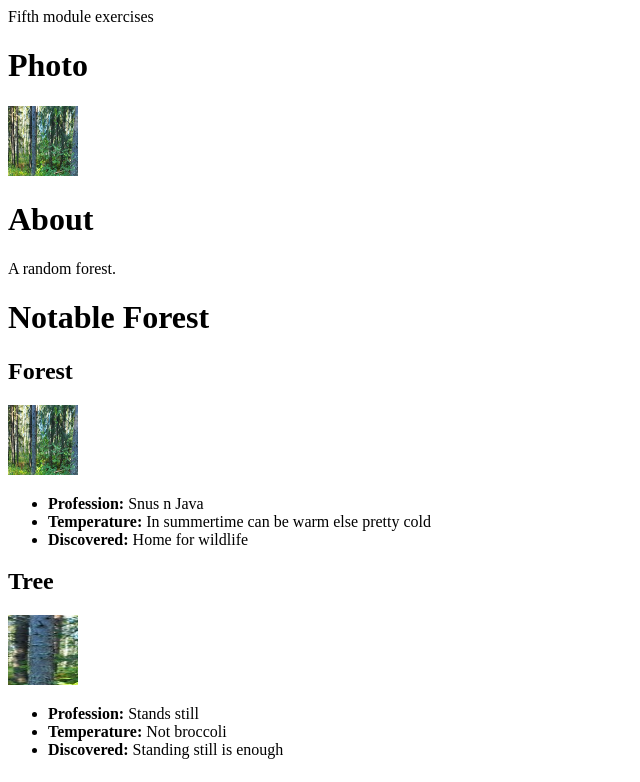
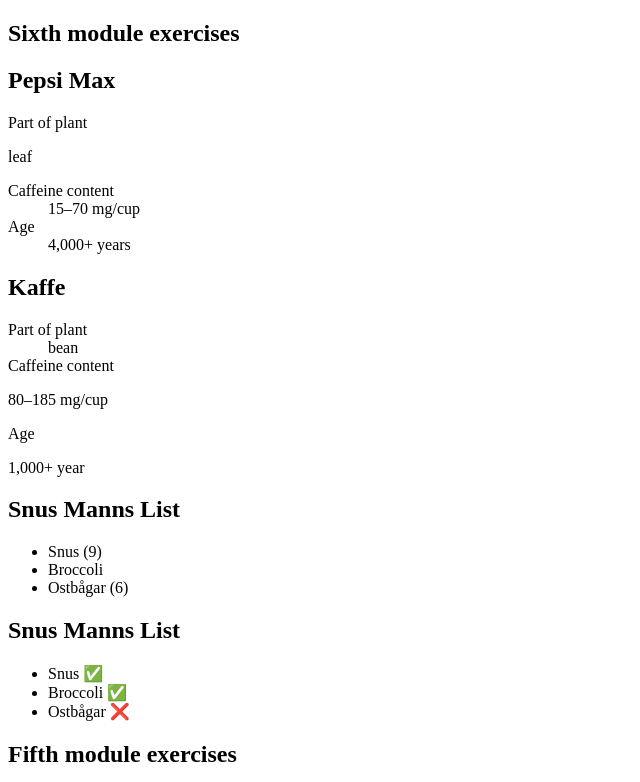
Before and after one commit to Jari1980/FirstComponent, a React (Vite) app: page / in a window 1280 px wide. Shown: the top 782 px of the page, without its empty margins (0-640 px from the left). Built offline with nearby package versions, Linux system fonts and the light colour scheme.

Commit message:
module 6 done

```diff
--- /dev/null
+++ b/src/exercise61.jsx
@@ -0,0 +1,33 @@
+
+
+function Item({ name, isPacked }) {
+    return (
+      <li className="item">
+        {isPacked ? name + ' ✅' : name + ' ❌'}
+        {/*{name} {isPacked && '✅'}*/}
+      </li>
+
+    );
+  }
+
+  export default function Exercise61() {
+    return (
+      <section>
+        <h1>Snus Manns List</h1>
+        <ul>
+          <Item
+            isPacked={true}
+            name="Snus"
+          />
+          <Item
+            isPacked={true}
+            name="Broccoli"
+          />
+          <Item
+            isPacked={false}
+            name="Ostbågar"
+          />
+        </ul>
+      </section>
+    );
+  }
--- /dev/null
+++ b/src/exercise62.jsx
@@ -0,0 +1,32 @@
+
+
+function Item({ name, importance }) {
+    return (
+      <li className="item">
+        {name}
+        {importance > 0 ? " (" + importance + ")" : ""}
+      </li>
+    );
+  }
+
+  export default function Exercise62() {
+    return (
+      <section>
+        <h1>Snus Manns List</h1>
+        <ul>
+          <Item
+            importance={9}
+            name="Snus"
+          />
+          <Item
+            importance={0}
+            name="Broccoli"
+          />
+          <Item
+            importance={6}
+            name="Ostbågar"
+          />
+        </ul>
+      </section>
+    );
+  }
--- /dev/null
+++ b/src/exercise63.jsx
@@ -0,0 +1,65 @@
+
+
+function Drink({ name }) {
+    return (
+        <>
+      <section>
+        <h1>{name}</h1>
+        <dl>
+          <dt>Part of plant</dt>
+          {/*<dd>{name === 'Pepsi Max' ? 'leaf' : 'bean'}</dd>*/}
+          {(() => {
+            if (name === 'Pepsi Max'){
+                return (
+                <p>leaf</p>
+                )
+            }
+            else{
+                return (
+                <dd>bean</dd>
+                )
+            }
+          })()}
+
+          <dt>Caffeine content</dt>
+          {/*<dd>{name === 'Pepsi Max' ? '15–70 mg/cup' : '80–185 mg/cup'}</dd>*/}
+          {(() => {
+            if (name === 'Pepsi Max'){
+                return (
+                <dd>15–70 mg/cup</dd>
+                )
+            }
+            else{
+                return (
+                <p>80–185 mg/cup</p>
+                )
+            }
+          })()}
+          <dt>Age</dt>
+          {/*<dd>{name === 'Pepsi Max' ? '4,000+ years' : '1,000+ years'}</dd>*/}
+          {(() => {
+            if (name === 'Pepsi Max'){
+                return (
+                <dd>4,000+ years</dd>
+                )
+            }
+            else{
+                return (
+                <p>1,000+ year</p>
+                )
+            }
+          })()}
+        </dl>
+      </section>
+      </>
+    );
+  }
+
+  export default function Exercise63() {
+    return (
+      <div>
+        <Drink name="Pepsi Max" />
+        <Drink name="Kaffe" />
+      </div>
+    );
+  }
--- a/src/main.jsx
+++ b/src/main.jsx
@@ -1,15 +1,14 @@
 import { StrictMode } from 'react'
 import { createRoot } from 'react-dom/client'
-//Fifth exercises
+import Exercise63 from './exercise63.jsx'
+import Exercise62 from './exercise62.jsx'
+import Exercise61 from './exercise61.jsx'
 import Exercise52 from './exercise52.jsx'
 import Exercise51 from './exercise51a.jsx'
-//Fourth exercises
 import Exercise43 from './exercise43.jsx'
 import Exercise42 from './exercise42.jsx'
 import Exercise41 from './exercise41.jsx'
-//Third exercise
 import Exercise31 from './exercise31.jsx'
-//Second exercise
 import Exercise21Gal from './exercise21Gal.jsx'
 import Exercise21Pro from './exercise21Pro.jsx'
 //First exercises
@@ -22,7 +21,11 @@
 
 createRoot(document.getElementById('root')).render(
   <StrictMode>
-    <h>Fifth module exercises</h>
+    <h2>Sixth module exercises</h2>
+    <Exercise63 />
+    <Exercise62 />
+    <Exercise61 />
+    <h2>Fifth module exercises</h2>
     <Exercise52 />
     <Exercise51 />
     <h2>Fourth module exercises</h2>
```
